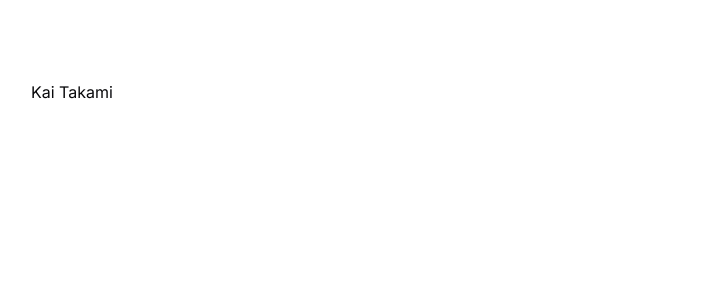
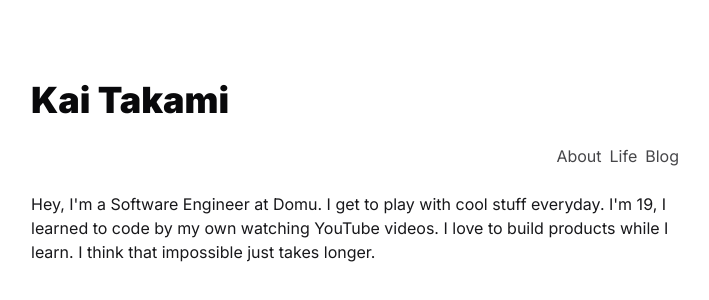
Before and after one commit to kaitakami/kai-takami, a Next.js app: page / in a window 1280 px wide. Shown: the top 300 px of the page, without its empty margins (285-994 px from the left). Built offline with nearby package versions, Linux system fonts and the light colour scheme.

Commit message:
feat: create build page navbar and main section

```diff
--- a/src/app/page.tsx
+++ b/src/app/page.tsx
@@ -1,9 +1,32 @@
-import Image from 'next/image'
+import website from "@/websiteInfo.json"
+import Link from "next/link"
 
 export default function Home() {
   return (
     <main>
-      <h1>Kai Takami</h1>
+      <h1 className="mb-6 text-3xl font-black md:text-4xl text-bold">
+        {website.pages[0].title}
+      </h1>
+      <section className="w-full">
+        <ul className="flex justify-end gap-2 mb-6 text-primary/80">
+          {
+            website.pages.map((page) =>
+            (<li key={page.href}>
+              <Link href={page.href} className="hover:underline">
+                {page.navbar}
+              </Link>
+            </li>)
+            )
+          }
+        </ul>
+      </section>
+      <section>
+        <p className="text-primary">
+          Hey, I&apos;m a Software Engineer at Domu. I get to play with cool stuff everyday.
+          I&apos;m 19, I learned to code by my own watching YouTube videos. I love to build products while I learn. I think that impossible just takes longer.
+          {/* TODO: use MDX here */}
+        </p>
+      </section>
     </main>
   )
 }
```
